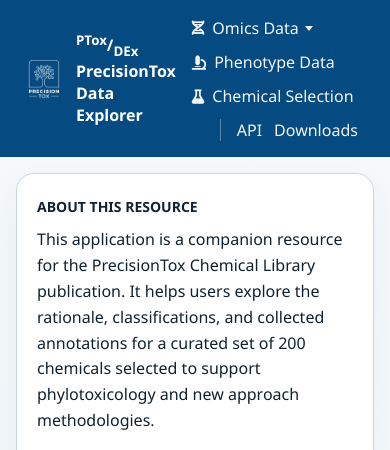
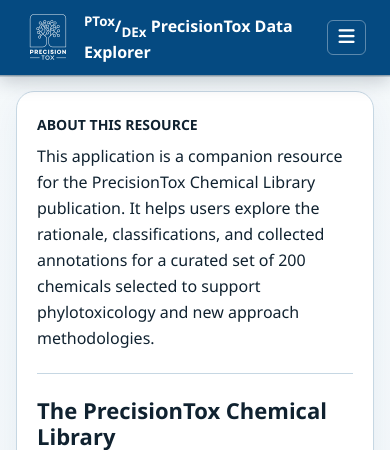
Before and after one commit to precisiontox/chem-viz, a Flask app: page /about in a window 390 px wide. Shown: the top 450 px of the page. Run offline with Flask 3, Linux system fonts and the light colour scheme.

Commit message:
improve style navbar

```diff
--- a/app/static/css/top_nav.css
+++ b/app/static/css/top_nav.css
@@ -4,9 +4,14 @@
   align-items: center;
   justify-content: space-between;
   gap: 1rem;
-  padding: 1rem 1.5rem;
+  /* 0.75rem top/bottom with the 48px logo keeps the bar 72px tall */
+  padding: 0.75rem 1.5rem;
   background: #054a81;
   color: #fff;
+  /* Positioned so the soft shadow under the bar sits over the page content */
+  position: relative;
+  z-index: 50;
+  box-shadow: 0 1.5px 0 rgba(3, 40, 70, 0.35), 0 6px 18px rgba(16, 34, 48, 0.22);
   font-family: "Avenir Next", "Segoe UI", sans-serif;
   font-size: 16px;
   line-height: normal;
@@ -27,14 +32,15 @@
 }
 
 .brand img {
-  height: 40px;
+  height: 48px;
 }
+
 
 .nav-links {
   display: flex;
   flex-wrap: wrap;
   align-items: center;
-  gap: 0.75rem;
+  gap: 0.25rem;
 }
 
 .nav-links a,
@@ -44,9 +50,45 @@
   opacity: 0.95;
 }
 
+.nav-links > a {
+  padding: 0.4rem 0.6rem;
+  border-radius: 6px;
+}
+
+.nav-links > a:hover,
+.nav-dropdown:hover .nav-dropdown-button,
+.nav-dropdown.is-open .nav-dropdown-button {
+  background: rgba(255, 255, 255, 0.12);
+  opacity: 1;
+}
+
+.nav-links > a:focus-visible,
+.nav-dropdown-button:focus-visible,
+.nav-toggle:focus-visible {
+  outline: 2px solid #fff;
+  outline-offset: 2px;
+}
+
+/* Page the user is on (aria-current is set in the template) */
+.nav-links > a[aria-current="page"],
+.nav-dropdown-button.is-current {
+  background: rgba(255, 255, 255, 0.22);
+  opacity: 1;
+}
+
 .nav-icon {
   margin-right: 0.5rem;
   font-size: 0.9em;
+  /* Slightly muted so the text leads; full white on hover and on the current page */
+  opacity: 0.75;
+}
+
+.nav-links > a:hover .nav-icon,
+.nav-links > a[aria-current="page"] .nav-icon,
+.nav-dropdown:hover .nav-icon,
+.nav-dropdown.is-open .nav-icon,
+.nav-dropdown-button.is-current .nav-icon {
+  opacity: 1;
 }
 
 /* The dropdown button already adds a 0.4rem `gap`; top it up to match the links */
@@ -63,7 +105,8 @@
   align-items: center;
   gap: 0.4rem;
   border: 0;
-  padding: 0;
+  padding: 0.4rem 0.6rem;
+  border-radius: 6px;
   background: transparent;
   font: inherit;
   cursor: pointer;
@@ -79,22 +122,37 @@
 
 .nav-dropdown-menu {
   position: absolute;
-  top: 100%;
+  top: calc(100% + 0.5rem);
   right: 0;
   z-index: 30;
   display: none;
   min-width: 220px;
-  padding: 1.05rem 0.35rem 0.35rem;
+  padding: 0.35rem;
   border: 1px solid rgba(255, 255, 255, 0.35);
   border-radius: 8px;
   background: #fff;
   box-shadow: 0 16px 36px rgba(16, 34, 48, 0.2);
 }
 
+/* Invisible strip over the gap above the menu, so it stays open while the pointer moves down */
+.nav-dropdown-menu::before {
+  content: "";
+  position: absolute;
+  top: -0.6rem;
+  left: 0;
+  right: 0;
+  height: 0.6rem;
+}
+
 .nav-dropdown:hover .nav-dropdown-menu,
 .nav-dropdown:focus-within .nav-dropdown-menu,
 .nav-dropdown.is-open .nav-dropdown-menu {
   display: grid;
+}
+
+/* Set by Escape (top_nav.js) until the pointer or focus leaves the dropdown */
+.nav-dropdown.is-dismissed .nav-dropdown-menu {
+  display: none;
 }
 
 .nav-dropdown-menu a {
@@ -107,11 +165,129 @@
 .nav-dropdown-menu a:hover,
 .nav-dropdown-menu a:focus {
   background: #edf4f8;
-  outline: none;
 }
 
+.nav-dropdown-menu a:focus-visible {
+  outline: 2px solid #054a81;
+  outline-offset: -2px;
+}
+
+/* A one-line description under each view */
+.nav-dropdown-menu a {
+  display: grid;
+  gap: 0.15rem;
+}
+
+.nav-menu-title {
+  font-weight: 600;
+}
+
+.nav-menu-desc {
+  color: #5d7383;
+  font-size: 0.82rem;
+  font-weight: 400;
+}
+
+.nav-dropdown-menu a[aria-current="page"] {
+  color: #054a81;
+  font-weight: 700;
+}
+
+/* Divider before API, drawn outside the link so the hover background doesn't include it */
 .nav-links .nav-links-api {
-  margin-left: 1.75rem;
-  padding-left: 1rem;
+  position: relative;
+  margin-left: 1.25rem;
+}
+
+.nav-links .nav-links-api::before {
+  content: "";
+  position: absolute;
+  top: 0.35rem;
+  bottom: 0.35rem;
+  left: -0.75rem;
   border-left: 1px solid rgba(255, 255, 255, 0.35);
 }
+
+/* Menu button, shown only on narrow screens */
+.nav-toggle {
+  display: none;
+  align-items: center;
+  justify-content: center;
+  padding: 0.45rem 0.65rem;
+  border: 1px solid rgba(255, 255, 255, 0.35);
+  border-radius: 6px;
+  background: transparent;
+  color: #fff;
+  font-size: 1.15rem;
+  cursor: pointer;
+}
+
+@media (max-width: 1100px) {
+  .top-nav {
+    flex-wrap: wrap;
+  }
+
+  /* Let the title wrap so the menu button stays on the first row */
+  .brand {
+    flex: 1 1 0;
+    min-width: 0;
+  }
+
+  .nav-toggle {
+    display: inline-flex;
+  }
+
+  .nav-links {
+    display: none;
+    flex-basis: 100%;
+    flex-direction: column;
+    align-items: stretch;
+    gap: 0.15rem;
+    padding-top: 0.5rem;
+    border-top: 1px solid rgba(255, 255, 255, 0.2);
+  }
+
+  .top-nav.is-nav-open .nav-links {
+    display: flex;
+  }
+
+  .nav-dropdown-button {
+    width: 100%;
+  }
+
+  /* In the collapsed menu the submenu opens in place, on tap only */
+  .nav-dropdown-menu {
+    position: static;
+    min-width: 0;
+    margin-top: 0.25rem;
+    padding: 0.35rem;
+    box-shadow: none;
+  }
+
+  .nav-dropdown-menu::before {
+    display: none;
+  }
+
+  .nav-dropdown:hover .nav-dropdown-menu,
+  .nav-dropdown:focus-within .nav-dropdown-menu {
+    display: none;
+  }
+
+  .nav-dropdown.is-open .nav-dropdown-menu {
+    display: grid;
+  }
+
+  .nav-links .nav-links-api {
+    margin-left: 0;
+    margin-top: 0.6rem;
+  }
+
+  .nav-links .nav-links-api::before {
+    top: -0.35rem;
+    bottom: auto;
+    left: 0;
+    right: 0;
+    border-left: 0;
+    border-top: 1px solid rgba(255, 255, 255, 0.35);
+  }
+}
--- a/app/static/js/top_nav.js
+++ b/app/static/js/top_nav.js
@@ -6,8 +6,27 @@
   }
   button.addEventListener("click", (event) => {
     event.stopPropagation();
+    dropdown.classList.remove("is-dismissed");
     const isOpen = dropdown.classList.toggle("is-open");
     button.setAttribute("aria-expanded", String(isOpen));
+  });
+  // Escape hides the menu even while hover/focus would keep it open, until the pointer or focus leaves
+  dropdown.addEventListener("keydown", (event) => {
+    if (event.key !== "Escape") {
+      return;
+    }
+    dropdown.classList.remove("is-open");
+    dropdown.classList.add("is-dismissed");
+    button.setAttribute("aria-expanded", "false");
+    button.focus();
+  });
+  dropdown.addEventListener("mouseleave", () => {
+    dropdown.classList.remove("is-dismissed");
+  });
+  dropdown.addEventListener("focusout", (event) => {
+    if (!dropdown.contains(event.relatedTarget)) {
+      dropdown.classList.remove("is-dismissed");
+    }
   });
 });
 
@@ -20,3 +39,12 @@
     }
   });
 });
+
+// Menu button that shows the links on narrow screens
+document.querySelectorAll(".nav-toggle").forEach((toggle) => {
+  const nav = toggle.closest(".top-nav");
+  toggle.addEventListener("click", () => {
+    const isOpen = nav.classList.toggle("is-nav-open");
+    toggle.setAttribute("aria-expanded", String(isOpen));
+  });
+});
--- a/app/templates/layout/top_nav.html
+++ b/app/templates/layout/top_nav.html
@@ -1,24 +1,30 @@
+{% set chem_current = request.endpoint in ['home', 'chemical_table', 'single_chem_network'] %}
+{% set api_current = request.endpoint in ['api.docs', 'api.swagger_docs'] %}
 <header class="top-nav">
   <a class="brand" href="{{ dex_base_url }}/">
     <img src="{{ url_for('static', filename='images/logos/ptox_logo_white.png') }}" alt="PTox logo">
     <span><sup>PTox</sup>/<sub>DEx</sub> PrecisionTox Data Explorer</span>
   </a>
-  <nav class="nav-links">
+  <button class="nav-toggle" type="button" aria-expanded="false" aria-controls="top-nav-links" aria-label="Toggle navigation">
+    <i class="fa-solid fa-bars" aria-hidden="true"></i>
+  </button>
+  <nav class="nav-links" id="top-nav-links">
     <div class="nav-dropdown">
       <button class="nav-dropdown-button" type="button" aria-haspopup="true" aria-expanded="false">
         <i class="fa-solid fa-dna nav-icon" aria-hidden="true"></i>Omics Data
         <span aria-hidden="true"></span>
       </button>
       <div class="nav-dropdown-menu" role="menu">
-        <a href="{{ dex_base_url }}/species-centric" role="menuitem">Species-Centric View</a>
-        <a href="{{ dex_base_url }}/chemical-centric" role="menuitem">Chemical-Centric View</a>
-        <a href="{{ dex_base_url }}/matrix" role="menuitem">The Matrix</a>
-        <a href="{{ dex_base_url }}/gene-metabolite" role="menuitem">Gene/Metabolite View</a>
+        {# Descriptions adapted from the ones the main app shows for these views on its home page #}
+        <a href="{{ dex_base_url }}/species-centric" role="menuitem"><span class="nav-menu-title">Species-Centric View</span><span class="nav-menu-desc">One species across selected chemicals</span></a>
+        <a href="{{ dex_base_url }}/chemical-centric" role="menuitem"><span class="nav-menu-title">Chemical-Centric View</span><span class="nav-menu-desc">One chemical across selected species</span></a>
+        <a href="{{ dex_base_url }}/matrix" role="menuitem"><span class="nav-menu-title">The Matrix</span><span class="nav-menu-desc">Multi-species and multi-chemical overlap</span></a>
+        <a href="{{ dex_base_url }}/gene-metabolite" role="menuitem"><span class="nav-menu-title">Gene/Metabolite View</span><span class="nav-menu-desc">Response profile by gene or metabolite</span></a>
       </div>
     </div>
     <a href="{{ dex_base_url }}/phenotype" target="_blank" rel="noopener noreferrer"><i class="fa-solid fa-microscope nav-icon" aria-hidden="true"></i>Phenotype Data</a>
-    <a href="{{ url_for('home') }}"><i class="fa-solid fa-flask nav-icon" aria-hidden="true"></i>Chemical Selection</a>
-    <a class="nav-links-api" href="{{ url_for('api.docs') }}">API</a>
-    <a href="{{ dex_base_url }}/downloads/">Downloads</a>
+    <a href="{{ url_for('home') }}"{% if chem_current %} aria-current="page"{% endif %}><i class="fa-solid fa-flask nav-icon" aria-hidden="true"></i>Chemical Selection</a>
+    <a class="nav-links-api" href="{{ url_for('api.docs') }}"{% if api_current %} aria-current="page"{% endif %}><i class="fa-solid fa-code nav-icon" aria-hidden="true"></i>API</a>
+    <a href="{{ dex_base_url }}/downloads/"><i class="fa-solid fa-download nav-icon" aria-hidden="true"></i>Downloads</a>
   </nav>
 </header>
```
